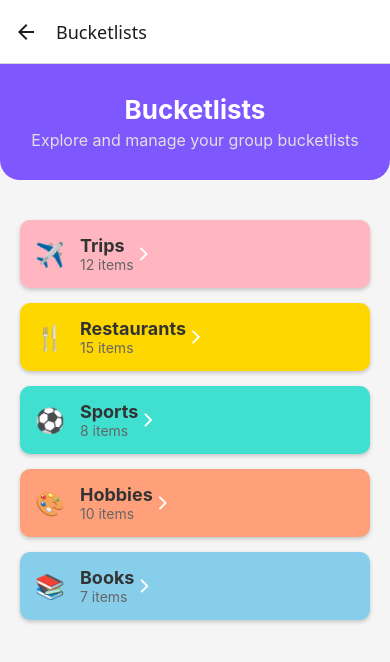
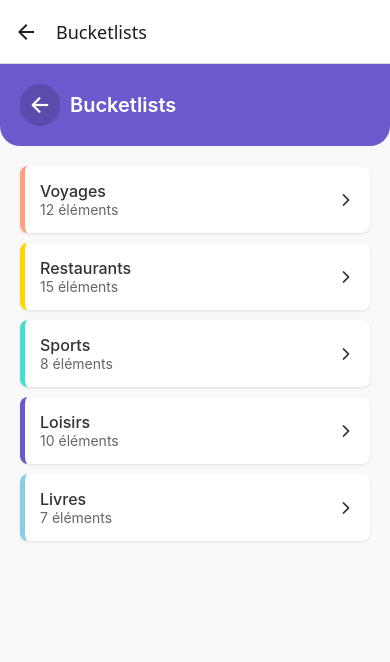
Before and after one commit to ty-mxm/calendo-app, a React Native app in the folder MyApp/: screen /Bucketlists in a window 390 px wide. Shown: the top 662 px of the page. Built offline with nearby package versions, Linux system fonts and the light colour scheme.

Commit message:
bucketlist design updated

```diff
--- a/MyApp/src/screens/Bucketlists/BucketlistDetailsScreen.tsx
+++ b/MyApp/src/screens/Bucketlists/BucketlistDetailsScreen.tsx
@@ -1,7 +1,8 @@
 import React from 'react';
-import { View, Text, StyleSheet, FlatList } from 'react-native';
-import { RouteProp, useRoute } from '@react-navigation/native';
+import { View, Text, StyleSheet, FlatList, TouchableOpacity } from 'react-native';
+import { RouteProp, useRoute, useNavigation } from '@react-navigation/native';
 import { RootStackParamList, BucketlistCategory } from '../../../types';
+import { Ionicons } from '@expo/vector-icons';
 
 type BucketlistDetailsRouteProp = RouteProp<RootStackParamList, 'BucketlistDetails'>;
 
@@ -13,44 +14,45 @@ interface BucketlistItem {
 
 export default function BucketlistDetailsScreen() {
   const route = useRoute<BucketlistDetailsRouteProp>();
+  const navigation = useNavigation();
   const { category } = route.params;
 
-  // Mock data for each category
+  // Données fictives pour chaque catégorie
   const categoryItems: Record<string, BucketlistItem[]> = {
-    Trips: [
-      { id: '1', title: 'Visit Paris', addedBy: 'John' },
-      { id: '2', title: 'Go to Bali', addedBy: 'Emily' },
-      { id: '3', title: 'Explore New York', addedBy: 'Michael' },
-      { id: '4', title: 'Road trip in Canada', addedBy: 'Sarah' },
-      { id: '5', title: 'Hike in Patagonia', addedBy: 'Chris' },
+    Voyages: [
+      { id: '1', title: 'Visiter Paris', addedBy: 'John' },
+      { id: '2', title: 'Aller à Bali', addedBy: 'Emily' },
+      { id: '3', title: 'Explorer New York', addedBy: 'Michael' },
+      { id: '4', title: 'Road trip au Canada', addedBy: 'Sarah' },
+      { id: '5', title: 'Randonner en Patagonie', addedBy: 'Chris' },
     ],
     Restaurants: [
-      { id: '1', title: 'Try Sushi Place', addedBy: 'John' },
-      { id: '2', title: 'Visit Italian Bistro', addedBy: 'Emily' },
-      { id: '3', title: 'Dine at Steakhouse', addedBy: 'Michael' },
-      { id: '4', title: 'Taste Local Street Food', addedBy: 'Sarah' },
-      { id: '5', title: 'Eat at Vegan Cafe', addedBy: 'Chris' },
+      { id: '1', title: 'Essayer un restaurant japonais', addedBy: 'John' },
+      { id: '2', title: 'Visiter un bistrot italien', addedBy: 'Emily' },
+      { id: '3', title: 'Dîner dans un steakhouse', addedBy: 'Michael' },
+      { id: '4', title: 'Découvrir la street food locale', addedBy: 'Sarah' },
+      { id: '5', title: 'Manger dans un café végan', addedBy: 'Chris' },
     ],
-    'Sports': [
-      { id: '1', title: 'Attend Yoga Class', addedBy: 'John' },
-      { id: '2', title: 'Play Soccer', addedBy: 'Emily' },
-      { id: '3', title: 'Go Rock Climbing', addedBy: 'Michael' },
-      { id: '4', title: 'Try Ice Skating', addedBy: 'Sarah' },
-      { id: '5', title: 'Swim in the Ocean', addedBy: 'Chris' },
+    Sports: [
+      { id: '1', title: 'Assister à un cours de yoga', addedBy: 'John' },
+      { id: '2', title: 'Jouer au football', addedBy: 'Emily' },
+      { id: '3', title: 'Faire de l’escalade', addedBy: 'Michael' },
+      { id: '4', title: 'Essayer le patinage', addedBy: 'Sarah' },
+      { id: '5', title: 'Nager dans l’océan', addedBy: 'Chris' },
     ],
-    Hobbies: [
-      { id: '1', title: 'Paint a Landscape', addedBy: 'John' },
-      { id: '2', title: 'Take a Photography Class', addedBy: 'Emily' },
-      { id: '3', title: 'Write Poetry', addedBy: 'Michael' },
-      { id: '4', title: 'Learn to Play Guitar', addedBy: 'Sarah' },
-      { id: '5', title: 'Build a Birdhouse', addedBy: 'Chris' },
+    Loisirs: [
+      { id: '1', title: 'Peindre un paysage', addedBy: 'John' },
+      { id: '2', title: 'Prendre un cours de photographie', addedBy: 'Emily' },
+      { id: '3', title: 'Écrire un poème', addedBy: 'Michael' },
+      { id: '4', title: 'Apprendre la guitare', addedBy: 'Sarah' },
+      { id: '5', title: 'Fabriquer une cabane à oiseaux', addedBy: 'Chris' },
     ],
-    Books: [
-      { id: '1', title: 'Read “1984”', addedBy: 'John' },
-      { id: '2', title: 'Finish “War and Peace”', addedBy: 'Emily' },
-      { id: '3', title: 'Start “The Great Gatsby”', addedBy: 'Michael' },
-      { id: '4', title: 'Complete “To Kill a Mockingbird”', addedBy: 'Sarah' },
-      { id: '5', title: 'Explore “Moby Dick”', addedBy: 'Chris' },
+    Livres: [
+      { id: '1', title: 'Lire "1984"', addedBy: 'John' },
+      { id: '2', title: 'Finir "Guerre et Paix"', addedBy: 'Emily' },
+      { id: '3', title: 'Commencer "Gatsby le Magnifique"', addedBy: 'Michael' },
+      { id: '4', title: 'Achever "Ne tirez pas sur l’oiseau moqueur"', addedBy: 'Sarah' },
+      { id: '5', title: 'Explorer "Moby Dick"', addedBy: 'Chris' },
     ],
   };
 
@@ -59,21 +61,29 @@ export default function BucketlistDetailsScreen() {
   const renderItem = ({ item }: { item: BucketlistItem }) => (
     <View style={styles.itemCard}>
       <Text style={styles.itemTitle}>{item.title}</Text>
-      <Text style={styles.itemSubtitle}>Added by: {item.addedBy}</Text>
+      <Text style={styles.itemSubtitle}>Ajouté par : {item.addedBy}</Text>
     </View>
   );
 
   return (
     <View style={styles.container}>
+      {/* En-tête avec flèche de retour */}
       <View style={[styles.header, { backgroundColor: category.color }]}>
-        <Text style={styles.headerEmoji}>{category.emoji}</Text>
+        <TouchableOpacity onPress={() => navigation.goBack()} style={styles.backButton}>
+          <Ionicons name="arrow-back" size={24} color="#FFF" />
+        </TouchableOpacity>
         <Text style={styles.headerTitle}>{category.title}</Text>
       </View>
+
+      {/* Liste des éléments */}
       <FlatList
         data={items}
         keyExtractor={(item) => item.id}
         renderItem={renderItem}
         contentContainerStyle={styles.list}
+        ListEmptyComponent={
+          <Text style={styles.emptyText}>Aucun élément trouvé dans cette catégorie.</Text>
+        }
       />
     </View>
   );
@@ -82,19 +92,25 @@ export default function BucketlistDetailsScreen() {
 const styles = StyleSheet.create({
   container: {
     flex: 1,
-    backgroundColor: '#F5F5F5',
+    backgroundColor: '#F9F9F9',
   },
   header: {
+    flexDirection: 'row',
     alignItems: 'center',
-    padding: 20,
+    paddingVertical: 20,
+    paddingHorizontal: 15,
+    backgroundColor: '#6A5ACD',
     borderBottomLeftRadius: 20,
     borderBottomRightRadius: 20,
   },
-  headerEmoji: {
-    fontSize: 40,
+  backButton: {
+    marginRight: 10,
+    backgroundColor: 'rgba(255, 255, 255, 0.2)',
+    padding: 8,
+    borderRadius: 50,
   },
   headerTitle: {
-    fontSize: 22,
+    fontSize: 20,
     fontWeight: 'bold',
     color: '#FFF',
   },
@@ -104,13 +120,19 @@ const styles = StyleSheet.create({
   itemCard: {
     backgroundColor: '#FFF',
     padding: 15,
-    borderRadius: 10,
+    borderRadius: 8,
     marginBottom: 10,
     elevation: 2,
+    shadowColor: '#000',
+    shadowOffset: { width: 0, height: 1 },
+    shadowOpacity: 0.1,
+    shadowRadius: 3,
+    borderLeftWidth: 5,
+    borderLeftColor: '#6A5ACD', // Couleur pour distinguer chaque élément
   },
   itemTitle: {
     fontSize: 16,
-    fontWeight: 'bold',
+    fontWeight: '500',
     color: '#333',
   },
   itemSubtitle: {
@@ -118,4 +140,10 @@ const styles = StyleSheet.create({
     color: '#666',
     marginTop: 5,
   },
+  emptyText: {
+    textAlign: 'center',
+    fontSize: 16,
+    color: '#AAA',
+    marginTop: 20,
+  },
 });
--- a/MyApp/src/screens/Bucketlists/BucketlistsScreen.tsx
+++ b/MyApp/src/screens/Bucketlists/BucketlistsScreen.tsx
@@ -17,24 +17,23 @@ export default function BucketlistsScreen() {
   const navigation = useNavigation<NavigationProp>();
 
   const categories: BucketlistCategory[] = [
-    { title: 'Trips', emoji: '✈️', color: '#FFB6C1', itemsCount: 12 },
-    { title: 'Restaurants', emoji: '🍴', color: '#FFD700', itemsCount: 15 },
-    { title: 'Sports', emoji: '⚽', color: '#40E0D0', itemsCount: 8 },
-    { title: 'Hobbies', emoji: '🎨', color: '#FFA07A', itemsCount: 10 },
-    { title: 'Books', emoji: '📚', color: '#87CEEB', itemsCount: 7 },
+    { title: 'Voyages', itemsCount: 12, color: '#FFA07A' },
+    { title: 'Restaurants', itemsCount: 15, color: '#FFD700' },
+    { title: 'Sports', itemsCount: 8, color: '#40E0D0' },
+    { title: 'Loisirs', itemsCount: 10, color: '#6A5ACD' },
+    { title: 'Livres', itemsCount: 7, color: '#87CEEB' },
   ];
 
   const renderItem = ({ item }: { item: BucketlistCategory }) => (
     <TouchableOpacity
-      style={[styles.categoryCard, { backgroundColor: item.color }]}
+      style={[styles.categoryCard, { borderLeftColor: item.color }]}
       onPress={() => navigation.navigate('BucketlistDetails', { category: item })}
     >
-      <Text style={styles.categoryEmoji}>{item.emoji}</Text>
       <View>
         <Text style={styles.categoryTitle}>{item.title}</Text>
-        <Text style={styles.categorySubtitle}>{item.itemsCount} items</Text>
+        <Text style={styles.categorySubtitle}>{item.itemsCount} éléments</Text>
       </View>
-      <Ionicons name="chevron-forward" size={20} color="#FFF" />
+      <Ionicons name="chevron-forward" size={18} color="#333" />
     </TouchableOpacity>
   );
 
@@ -42,10 +41,10 @@ export default function BucketlistsScreen() {
     <View style={styles.screenContainer}>
       {/* Header */}
       <View style={styles.header}>
+        <TouchableOpacity onPress={() => navigation.goBack()} style={styles.backButton}>
+          <Ionicons name="arrow-back" size={24} color="#FFF" />
+        </TouchableOpacity>
         <Text style={styles.headerTitle}>Bucketlists</Text>
-        <Text style={styles.headerSubtitle}>
-          Explore and manage your group bucketlists
-        </Text>
       </View>
 
       {/* Category List */}
@@ -54,6 +53,9 @@ export default function BucketlistsScreen() {
         keyExtractor={(item) => item.title}
         renderItem={renderItem}
         contentContainerStyle={styles.container}
+        ListEmptyComponent={
+          <Text style={styles.emptyText}>Aucune bucketlist disponible.</Text>
+        }
       />
     </View>
   );
@@ -62,52 +64,60 @@ export default function BucketlistsScreen() {
 const styles = StyleSheet.create({
   screenContainer: {
     flex: 1,
-    backgroundColor: '#F5F5F5',
+    backgroundColor: '#F9F9F9',
   },
   header: {
-    backgroundColor: '#7F57FF',
-    paddingVertical: 30,
+    flexDirection: 'row',
+    alignItems: 'center',
+    paddingVertical: 20,
+    paddingHorizontal: 20,
+    backgroundColor: '#6A5ACD',
     borderBottomLeftRadius: 20,
     borderBottomRightRadius: 20,
-    alignItems: 'center',
-    marginBottom: 20,
+  },
+  backButton: {
+    marginRight: 10,
+    backgroundColor: '#5A4CAD',
+    padding: 8,
+    borderRadius: 50,
   },
   headerTitle: {
-    fontSize: 26,
-    fontWeight: 'bold',
+    fontSize: 20,
+    fontWeight: '600',
     color: '#FFF',
   },
-  headerSubtitle: {
-    fontSize: 16,
-    color: '#E0E0E0',
-    marginTop: 5,
-  },
   container: {
-    padding: 20,
+    paddingHorizontal: 20,
+    paddingTop: 20,
   },
   categoryCard: {
     flexDirection: 'row',
+    justifyContent: 'space-between',
     alignItems: 'center',
-    borderRadius: 10,
+    backgroundColor: '#FFF',
     padding: 15,
-    marginBottom: 15,
+    marginBottom: 10,
+    borderRadius: 8,
     elevation: 2,
     shadowColor: '#000',
-    shadowOffset: { width: 0, height: 2 },
-    shadowOpacity: 0.2,
-    shadowRadius: 4,
-  },
-  categoryEmoji: {
-    fontSize: 24,
-    marginRight: 15,
+    shadowOffset: { width: 0, height: 1 },
+    shadowOpacity: 0.1,
+    shadowRadius: 3,
+    borderLeftWidth: 5, // Utilise la couleur de la catégorie
   },
   categoryTitle: {
-    fontSize: 18,
-    fontWeight: 'bold',
+    fontSize: 16,
+    fontWeight: '500',
     color: '#333',
   },
   categorySubtitle: {
     fontSize: 14,
     color: '#666',
   },
+  emptyText: {
+    textAlign: 'center',
+    color: '#AAA',
+    fontSize: 16,
+    marginTop: 50,
+  },
 });
--- a/MyApp/src/screens/Teams/TeamsScreen.tsx
+++ b/MyApp/src/screens/Teams/TeamsScreen.tsx
@@ -33,7 +33,7 @@ export default function TeamsScreen() {
       onPress={() => handleTeamDetails(item)}
     >
       <View style={styles.teamInfo}>
-        <Ionicons name="people" size={20} color="#7F57FF" />
+        <Ionicons name="people" size={20} color="#6A5ACD" />
         <Text style={styles.teamName}>{item}</Text>
       </View>
       <Ionicons name="chevron-forward" size={20} color="#AAA" />
@@ -44,16 +44,14 @@ export default function TeamsScreen() {
     <View style={styles.container}>
       {/* Header */}
       <View style={styles.header}>
-        <Text style={styles.headerTitle}>👥 Mes équipes</Text>
-        <Text style={styles.headerSubtitle}>
-          Organisez et gérez vos équipes avec simplicité
-        </Text>
+        <Text style={styles.headerTitle}>👥 Mes Équipes</Text>
+        <Text style={styles.headerSubtitle}>Gérez vos équipes de manière efficace</Text>
       </View>
 
       {/* Add Team Button */}
       <TouchableOpacity style={styles.addButton} onPress={handleAddTeam}>
-        <Ionicons name="add-circle-outline" size={24} color="#FFF" />
-        <Text style={styles.addButtonText}>Ajouter une équipe</Text>
+        <Ionicons name="add-circle" size={24} color="#FFF" />
+        <Text style={styles.addButtonText}>Nouvelle Équipe</Text>
       </TouchableOpacity>
 
       {/* Team List */}
@@ -64,7 +62,7 @@ export default function TeamsScreen() {
         contentContainerStyle={styles.listContent}
         ListEmptyComponent={
           <Text style={styles.emptyText}>
-            Aucune équipe disponible. Commencez par en créer une !
+            Aucune équipe disponible. Commencez par en ajouter une !
           </Text>
         }
       />
@@ -73,24 +71,30 @@ export default function TeamsScreen() {
 }
 
 const styles = StyleSheet.create({
-  container: { flex: 1, backgroundColor: '#F9F9F9' },
+  container: { flex: 1, backgroundColor: '#F8F9FA' },
   header: {
     alignItems: 'center',
-    paddingVertical: 20,
+    paddingVertical: 25,
     backgroundColor: '#6A5ACD',
-    marginBottom: 16,
+    borderBottomLeftRadius: 20,
+    borderBottomRightRadius: 20,
+    marginBottom: 20,
   },
-  headerTitle: { fontSize: 28, fontWeight: 'bold', color: '#FFF' },
-  headerSubtitle: { fontSize: 16, color: '#DCDCDC', marginTop: 8 },
+  headerTitle: { fontSize: 26, fontWeight: 'bold', color: '#FFF' },
+  headerSubtitle: { fontSize: 14, color: '#DCDCDC', marginTop: 5 },
   addButton: {
     flexDirection: 'row',
     alignItems: 'center',
     justifyContent: 'center',
     marginHorizontal: 20,
     padding: 12,
-    backgroundColor: '#7F57FF',
+    backgroundColor: '#6A5ACD',
     borderRadius: 10,
     marginBottom: 20,
+    shadowColor: '#000',
+    shadowOffset: { width: 0, height: 2 },
+    shadowOpacity: 0.2,
+    shadowRadius: 5,
   },
   addButtonText: { color: '#FFF', fontWeight: 'bold', fontSize: 16, marginLeft: 8 },
   teamContainer: {
@@ -102,6 +106,8 @@ const styles = StyleSheet.create({
     marginHorizontal: 20,
     marginVertical: 8,
     borderRadius: 10,
+    borderLeftWidth: 5,
+    borderLeftColor: '#6A5ACD', // Ligne colorée à gauche pour distinction
     elevation: 2,
     shadowColor: '#000',
     shadowOffset: { width: 0, height: 2 },
@@ -109,7 +115,13 @@ const styles = StyleSheet.create({
     shadowRadius: 3.84,
   },
   teamInfo: { flexDirection: 'row', alignItems: 'center' },
-  teamName: { marginLeft: 10, fontSize: 16, fontWeight: 'bold', color: '#333' },
+  teamName: { marginLeft: 10, fontSize: 16, fontWeight: '500', color: '#333' },
   listContent: { paddingBottom: 30 },
-  emptyText: { textAlign: 'center', color: '#666', fontSize: 16, marginTop: 30, paddingHorizontal: 20 },
+  emptyText: {
+    textAlign: 'center',
+    color: '#AAA',
+    fontSize: 14,
+    marginTop: 20,
+    paddingHorizontal: 20,
+  },
 });
--- a/MyApp/types.ts
+++ b/MyApp/types.ts
@@ -9,8 +9,8 @@ export interface Event {
 
 export interface BucketlistCategory {
   title: string;
-  emoji: string;
-  color: string;
+  emoji?: string;
+  color?: string;
   itemsCount: number;
 }
 
```
